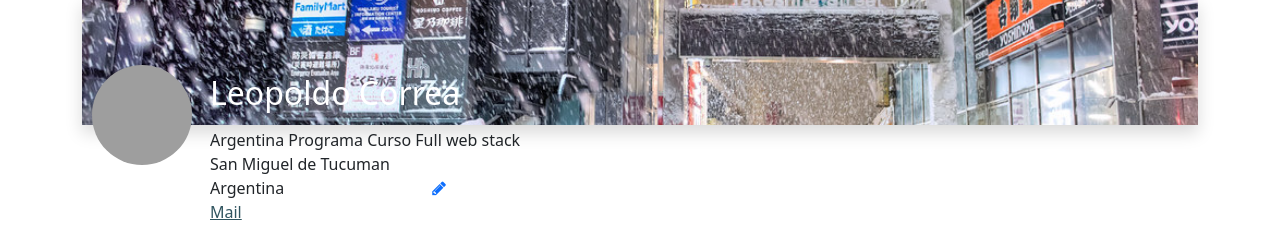
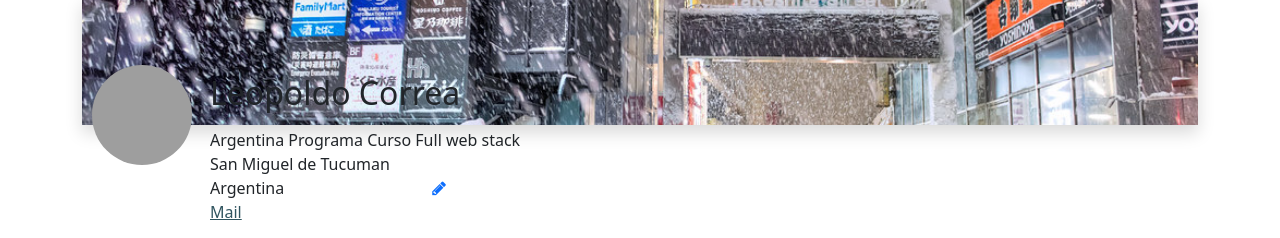
Before and after one commit to leoic82/Portfolio, a plain HTML site: page index.html in a window 1280 px wide. Shown: the part 64-302 px from the top of the page. Drawn offline with nearby package versions, Linux system fonts and the light colour scheme; grey boxes are pictures that could not be loaded.

Commit message:
Update index.html
    <div class="jumbotron text-red jumbotron-image shadow"
cambiar color de nombre

```diff
--- a/index.html
+++ b/index.html
@@ -36,7 +36,7 @@
                 </div>
     </div>
 
-    <div class="jumbotron text-white jumbotron-image shadow"
+    <div class="jumbotron text-red jumbotron-image shadow"
         style="background-image: url(imgs/pexels-photo-949587.jpeg);">
         <h2  id="nombre">
             <br><br>Leopoldo Correa
```
